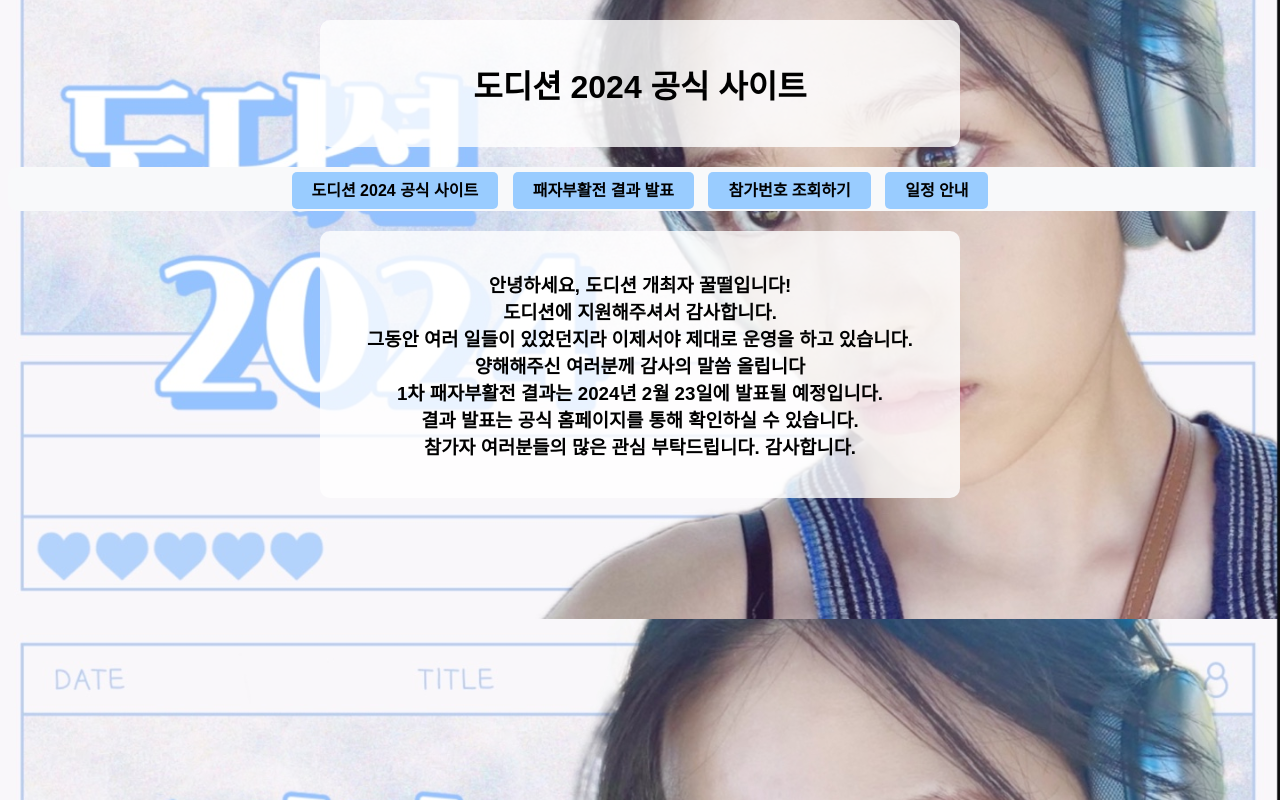
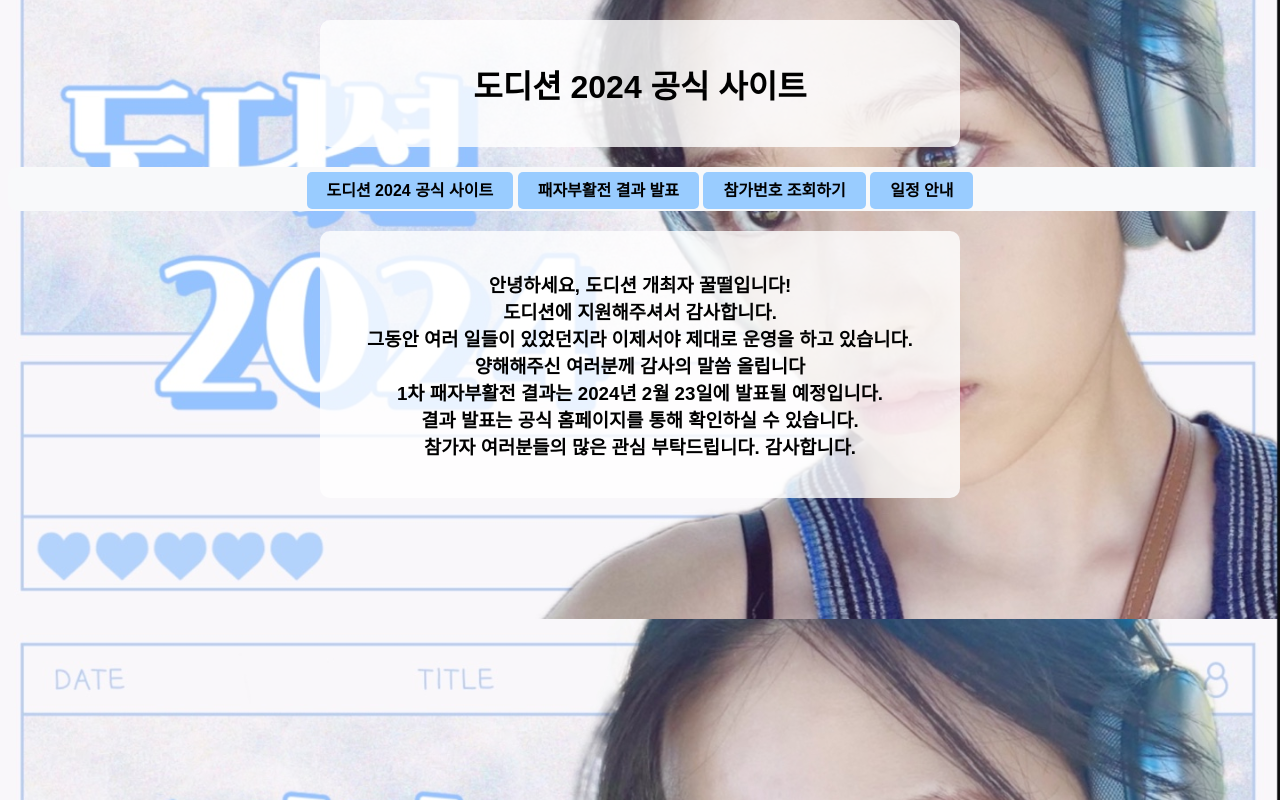
Before and after one commit to insidepixce/dodition-2024-result1, a plain HTML site: page index.html in a window 1280 px wide. Drawn offline with Linux system fonts and the light colour scheme; a web font is replaced by a local one.

Commit message:
그래도...

```diff
--- a/index.html
+++ b/index.html
@@ -45,7 +45,8 @@
     border-radius: 5px;
     background-color: #99ccff; /* 배경색은 같게 */
     transition: background-color 0.3s;
-    margin: 5px; /* 각 링크 사이의 간격을 설정 */
+    margin: 5px 0; /* 각 링크 사이의 간격을 설정 */
+    margin-right: 0;/* 각 링크 사이의 간격을 설정 */
 }
 
 .navbar a:hover {
```
Also changed, not shown: participants.html (+2 -1 lines), results.html (+2 -1 lines), upgrade.html (+2 -0 lines).
